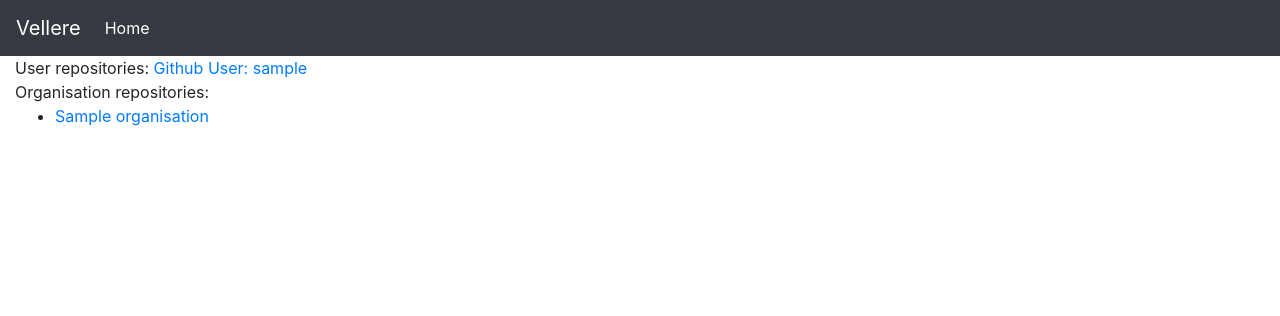
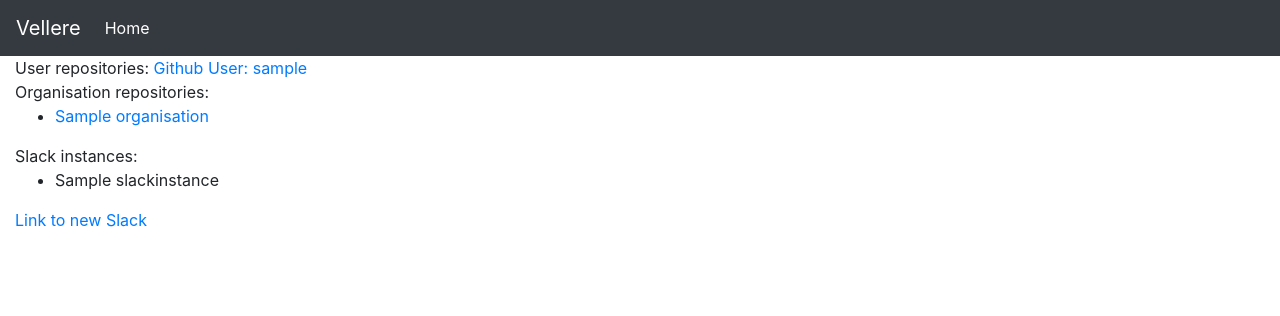
Before and after one commit to palfrey/vellere, a Django app: page / in a window 1280 px wide. Shown: the top 316 px of the page. Run offline with Django 3.2, Linux system fonts and the light colour scheme; a user stored in the database is signed in; tables that the repository leaves empty hold one stand-in row (values such as "Sample post"); some libraries are stand-ins or nearby versions.

Commit message:
Display slack indexes at root

```diff
--- a/manage.py
+++ b/manage.py
@@ -4,6 +4,7 @@ import sys
 
 if __name__ == '__main__':
     os.environ.setdefault('DJANGO_SETTINGS_MODULE', 'vellere.settings')
+    os.environ['OAUTHLIB_RELAX_TOKEN_SCOPE'] = 'true' # to avoid https://github.com/oauthlib/oauthlib/issues/562
     try:
         from django.core.management import execute_from_command_line
     except ImportError as exc:
--- a/notifier/jinja2/index.html
+++ b/notifier/jinja2/index.html
@@ -8,4 +8,16 @@ Organisation repositories:
 <li><a href="{{ url('organisation', kwargs={'org': org.login}) }}">{{ org.name }}</a></li>
 {% endfor %}
 </ul>
+
+Slack instances:
+{% if slacks %}
+<ul>
+    {% for slack in slacks %}
+    <li>{{ slack.name }}</li>
+    {% endfor %}
+</ul>
+{% else %}
+No Slack instances linked yet<br />
+{% endif %}
+<a href="{{ url('slack_login', kwargs={'redir': url('index')}) }}">Link to new Slack</a><br/>
 {% endblock %}
--- a/notifier/slack.py
+++ b/notifier/slack.py
@@ -11,7 +11,7 @@ from django.http import HttpResponse
 authorization_base_url = 'https://slack.com/oauth/authorize'
 token_url = 'https://slack.com/api/oauth.access'
 
-def session(state=None, instance=None, req=None):
+def session(state=None, instance=None, req=None, redir=None):
     if instance:
         token = json.loads(instance.oauth_token)
     else:
@@ -20,18 +20,19 @@ def session(state=None, instance=None, req=None):
         redirect_uri = req.build_absolute_uri(reverse("slack_callback", args=[redir]))
     else:
         redirect_uri = None
-    return OAuth2Session(settings.SLACK_CLIENT_ID, state=state, token=token, scope=['chat:write:bot', 'channels:read', 'users:read'], redirect_uri=redirect_uri)
+    return OAuth2Session(settings.SLACK_CLIENT_ID, state=state, token=token, scope=['identify', 'chat:write:bot', 'channels:read', 'users:read'], redirect_uri=redirect_uri)
 
 @login_required
 def login(req, redir):
-    slack = session(req=req)
+    slack = session(req=req, redir=redir)
     authorization_url, state = slack.authorization_url(authorization_base_url)
     req.session['slack_oauth_state'] = state
     return redirect(authorization_url)
 
 @login_required
 def callback(req, redir):
-    slack = session(state=req.session['slack_oauth_state'], req=req)
+    slack = session(state=req.session['slack_oauth_state'], req=req, redir=redir)
+    #raise Exception(slack.__dict__)
     token = slack.fetch_token(token_url, client_secret=settings.SLACK_CLIENT_SECRET,
                                authorization_response=req.get_full_path())
 
@@ -45,7 +46,7 @@ def callback(req, redir):
     instance.oauth_token = json.dumps(token)
     instance.save()
 
-    return redirect("/%s" % redir)
+    return redirect(redir)
 
 @login_required
 @require_POST
--- a/notifier/views.py
+++ b/notifier/views.py
@@ -67,7 +67,7 @@ def index(req):
         orgs = get_organisations(get_github(req), req.user)
     else:
         orgs = [ou.org for ou in OrganisationUser.objects.filter(user=req.user)]
-    return render(req, 'index.html', {'user': req.user, 'orgs': orgs})
+    return render(req, 'index.html', {'user': req.user, 'orgs': orgs, 'slacks': SlackInstance.objects.all()})
 
 def get_repos(github, org):
     if org.user_organisation:
```
